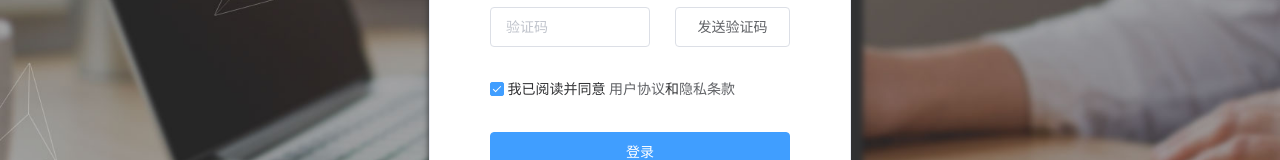
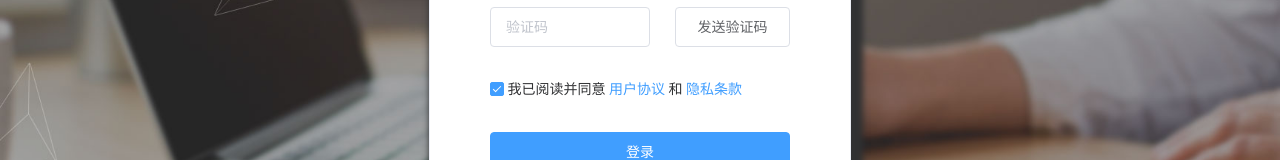
Before and after one commit to 2720207117/fuxi-hmtoutiao-2024-9-28, a Vue app: page /#/login in a window 1280 px wide. Shown: the part 376-536 px from the top of the page. Built offline with nearby package versions, Linux system fonts and the light colour scheme.

Commit message:
登录模块-03.1-绘制表单(补充完善)

```diff
--- a/src/views/login/index.vue
+++ b/src/views/login/index.vue
@@ -15,10 +15,9 @@
         <el-form-item>
           <el-checkbox v-model="checked"></el-checkbox>
           我已阅读并同意
-          <el-link :underline="false">用户协议</el-link>和<el-link
-            :underline="false"
-            >隐私条款</el-link
-          >
+          <el-link :underline="false" type="primary"> 用户协议 </el-link>
+          和
+          <el-link :underline="false" type="primary"> 隐私条款 </el-link>
         </el-form-item>
         <el-form-item>
           <el-button class="sub" type="primary"> 登录 </el-button>
```
